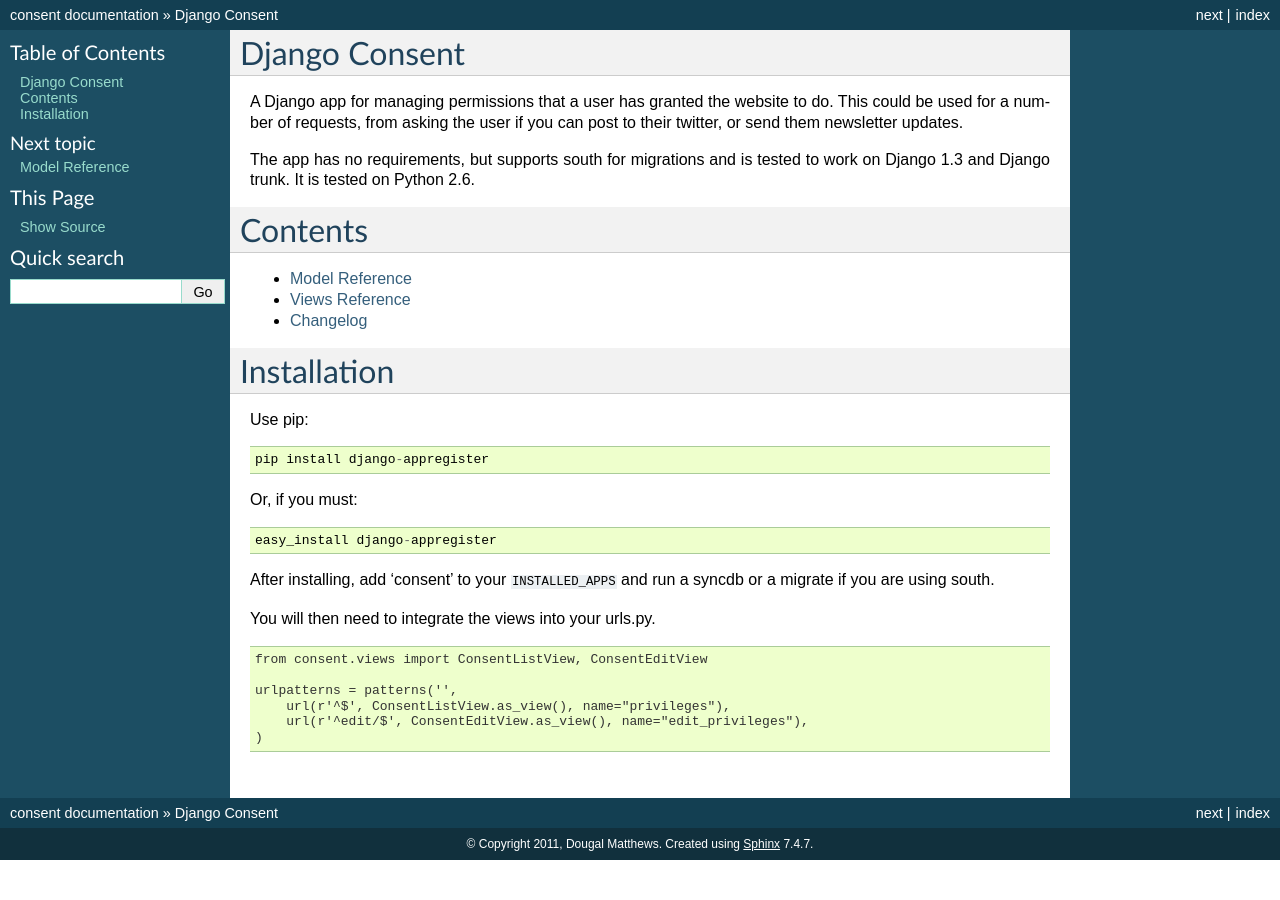
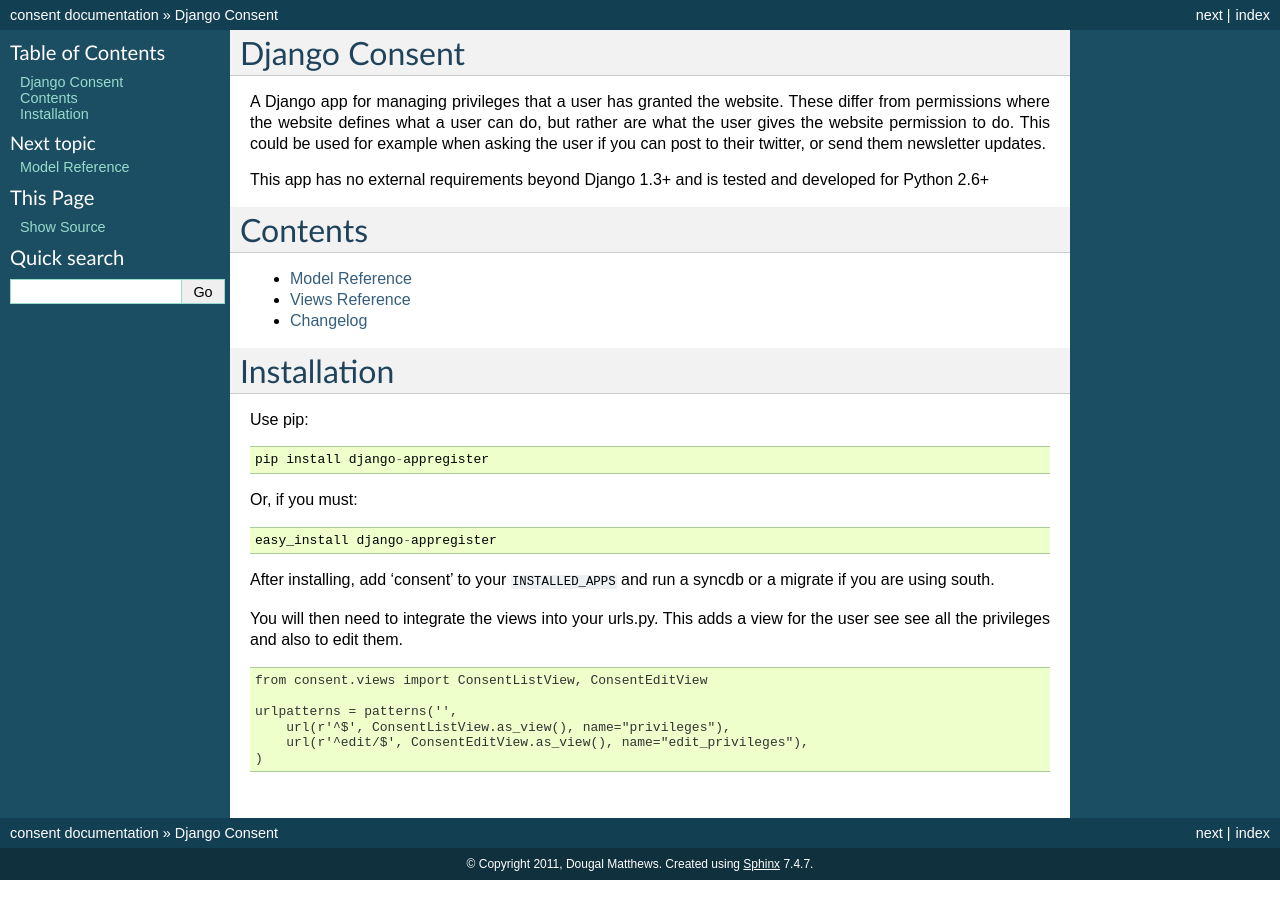
Before and after one commit to d0ugal/django-consent, a Sphinx documentation site: the page built from docs/index.rst, in a window 1280 px wide. Built offline with Sphinx 7.4.7, drawn with Linux system fonts in a browser that asks for light colours; the version number could not be read and is left out.

Commit message:
Doc update.

```diff
--- a/docs/index.rst
+++ b/docs/index.rst
@@ -1,12 +1,14 @@
 Django Consent
 ========================================
 
-A Django app for managing permissions that a user has granted the website to
-do. This could be used for a number of requests, from asking the user if you
-can post to their twitter, or send them newsletter updates.
+A Django app for managing privileges that a user has granted the website.
+These differ from permissions where the website defines what a user can do,
+but rather are what the user gives the website permission to do. This could be
+used for example when asking the user if you can post to their twitter, or
+send them newsletter updates.
 
-The app has no requirements, but supports south for migrations and is tested
-to work on Django 1.3 and Django trunk. It is tested on Python 2.6.
+This app has no external requirements beyond Django 1.3+ and is tested and
+developed for Python 2.6+
 
 Contents
 ========
@@ -32,7 +34,8 @@
 After installing, add 'consent' to your ``INSTALLED_APPS`` and run a syncdb or
 a migrate if you are using south.
 
-You will then need to integrate the views into your urls.py.
+You will then need to integrate the views into your urls.py. This adds a view
+for the user see see all the privileges and also to edit them.
 
 .. doctest::
 
```
